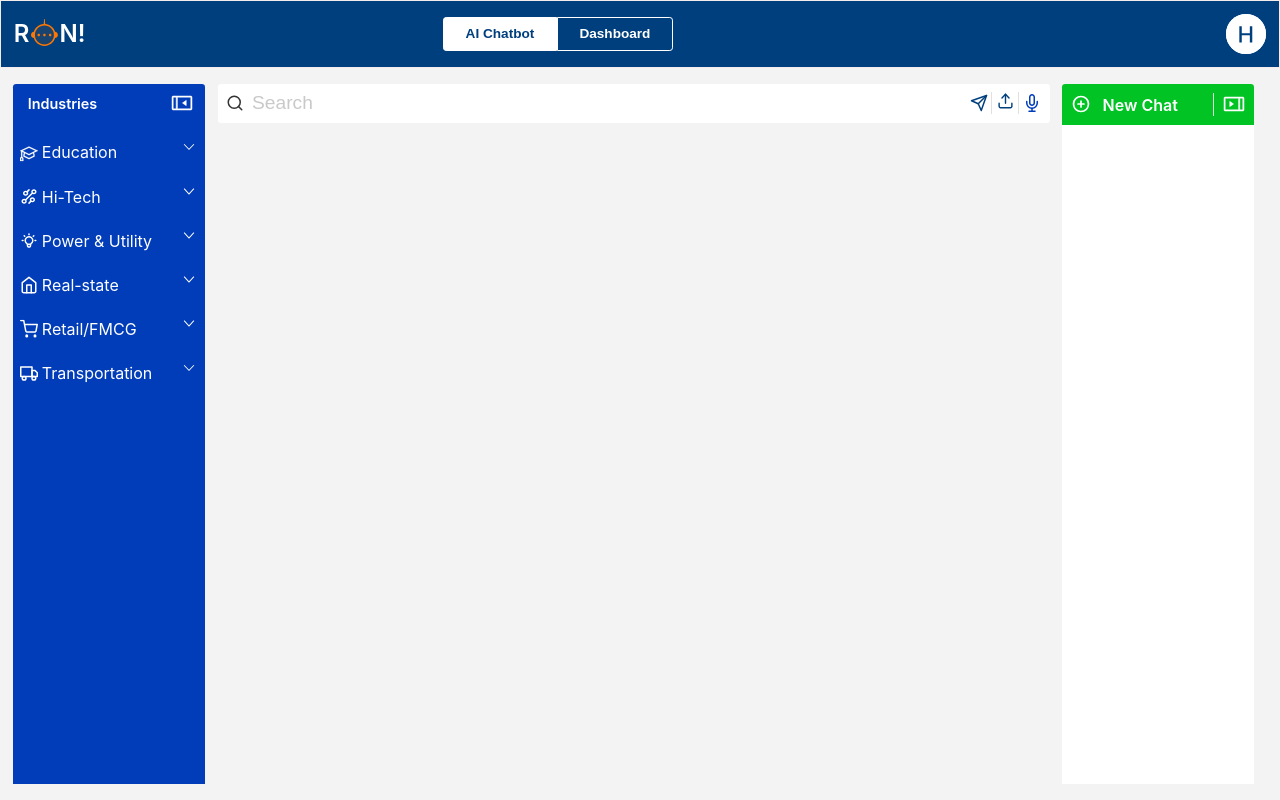
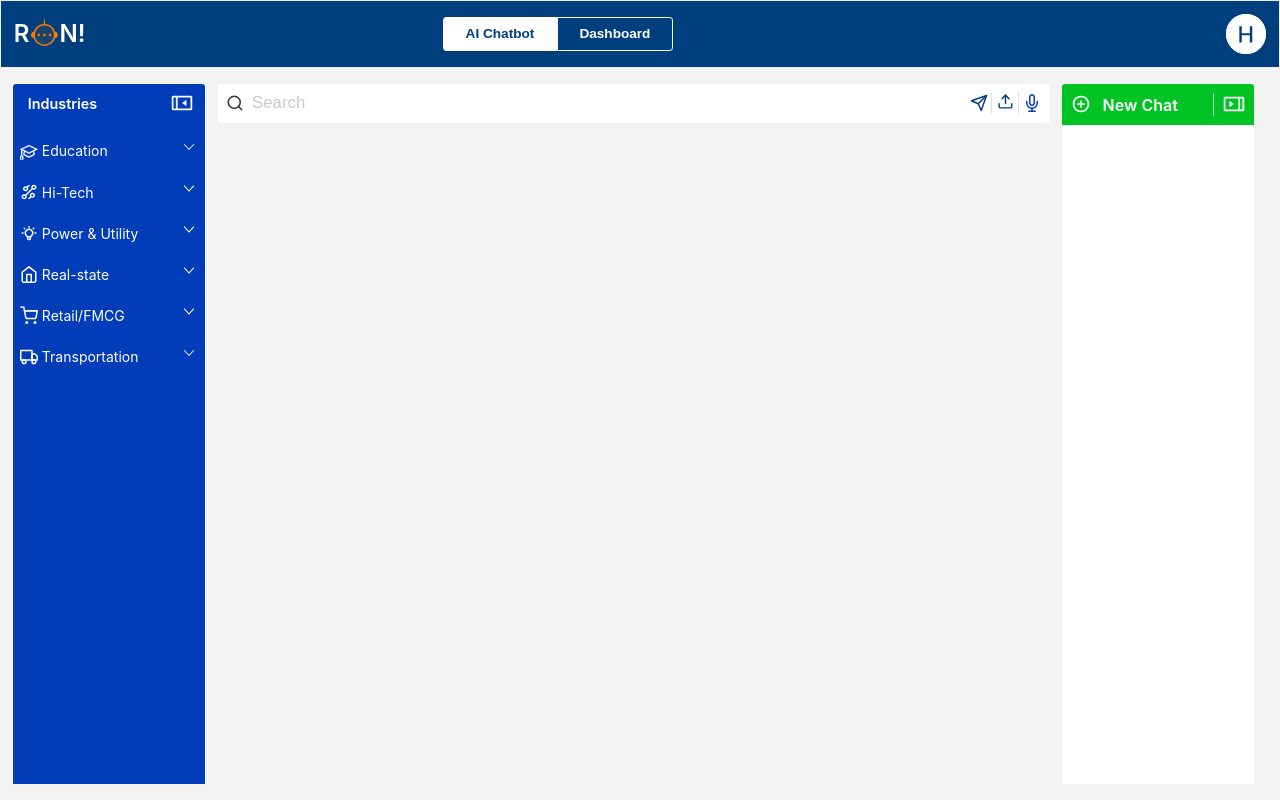
Before and after one commit to sanjeev74kr/AI-Chatbot, a React (Create React App) app: page / in a window 1280 px wide. Built offline with nearby package versions, Linux system fonts and the light colour scheme.

Commit message:
refactor: chnage font-size of global

```diff
--- a/src/App.css
+++ b/src/App.css
@@ -16,6 +16,10 @@
   flex-direction: column;
   /* font-family: Cambria, Cochin, Georgia, Times, 'Times New Roman', serif; */
   font-family: Inter;
+  font-size: 0.875rem;
+  font-style: normal;
+  font-weight: 400;
+  line-height: normal;
 }
 
 
```
